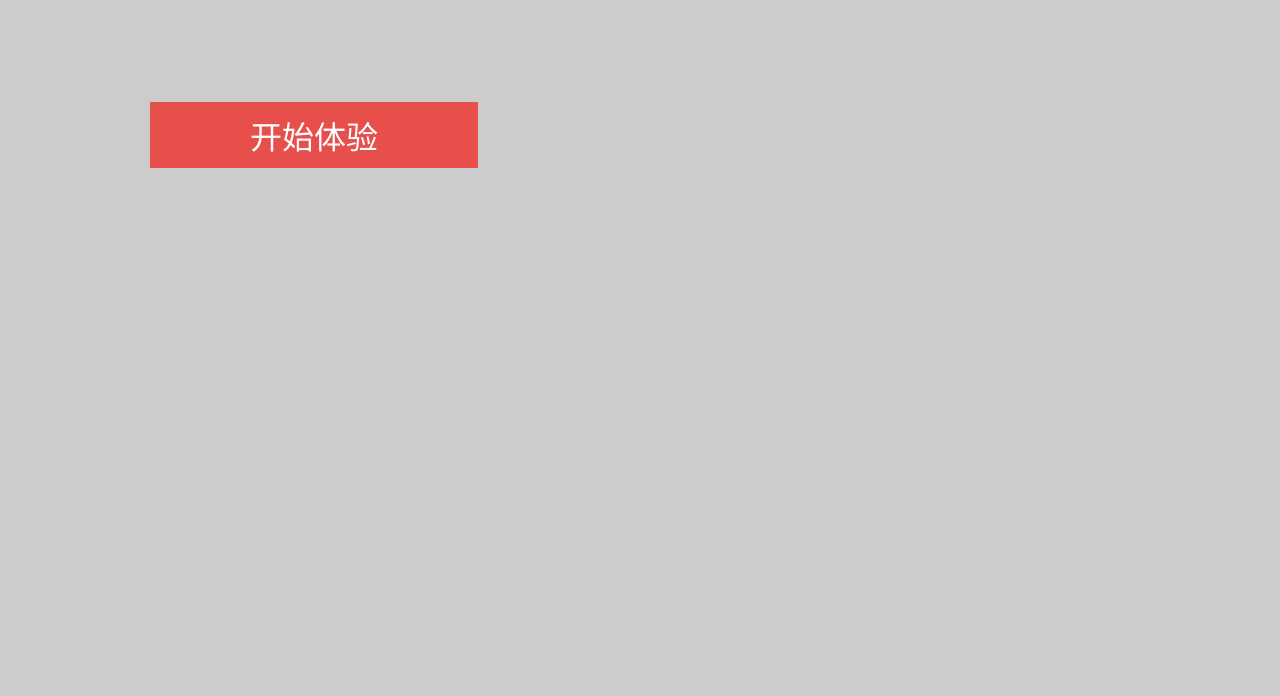
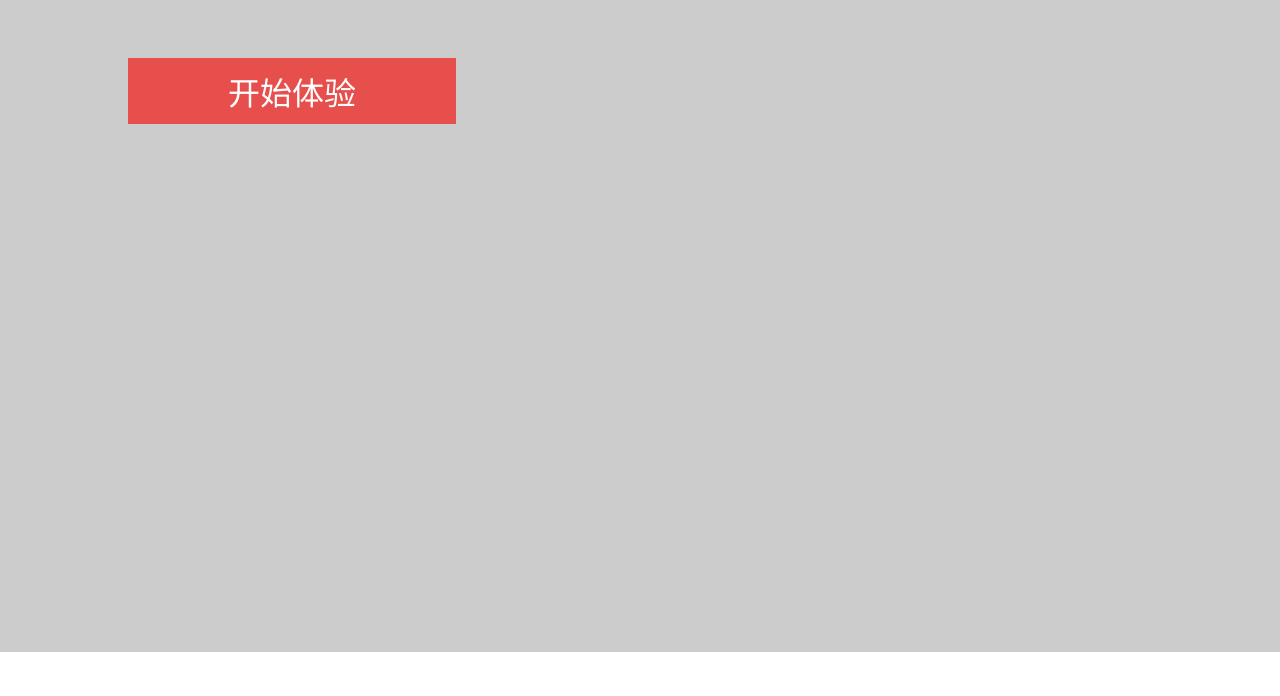
Before and after one commit to Madridspark/NewWorld, a plain HTML site: page index.html in a window 1280 px wide. Shown: the part 518-1214 px from the top of the page. After the commit the page ends 1170 px from the top, so only its background shows below. Drawn offline with Linux system fonts and the light colour scheme.

Commit message:
commit@1011

```diff
--- a/static/css/style.css
+++ b/static/css/style.css
@@ -2,9 +2,13 @@ html, body, ul
 {
     margin: 0;
     padding: 0;
-    font-family: 微软雅黑 Light, 微软雅黑;
+    font-family: Microsoft YaHei;
 }
 
+html, body
+{
+    min-width: 1024px;
+}
 /*******************************************************/
 
 header.header
@@ -86,8 +90,8 @@ nav.hor-nav
 .hero-container
 {
     height: 854px;
-    padding-top: 300px;
-    padding-left: 150px;
+    padding-top: 20%;
+    padding-left: 10%;
     background-color: rgba(0, 0, 0, 0.2);
     color: #fff;
 }
@@ -97,6 +101,7 @@ nav.hor-nav
     margin-top: 0;
     margin-bottom: 0.2em;
     font-size: 4em;
+    font-weight: normal;
 }
 
 .hero p
@@ -110,7 +115,7 @@ nav.hor-nav
     margin-top: 100px;
     padding: 10px 100px;
     font-size: 2em;
-    font-family: 微软雅黑 Light, 微软雅黑;
+    font-family: Microsoft YaHei;
     color: #fff;
     background-color: #e74f4d;
     border: none;
```
